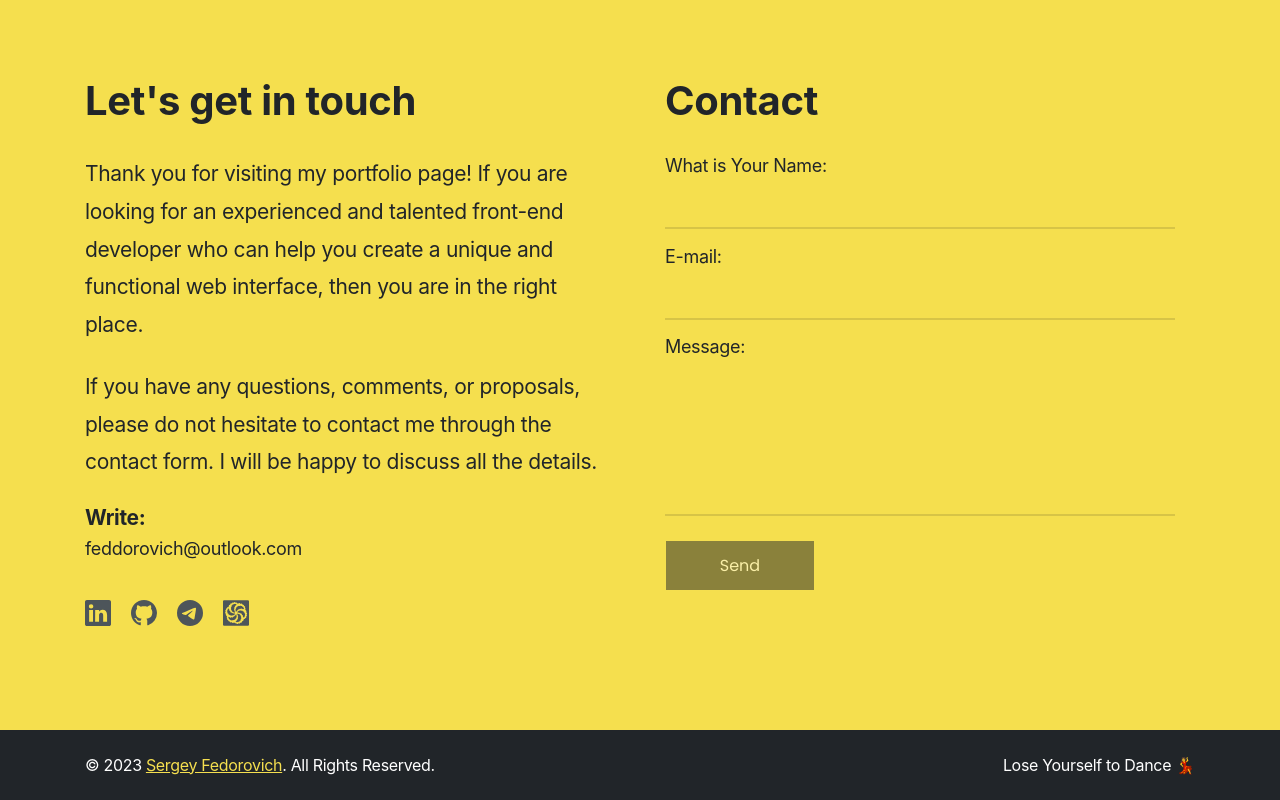
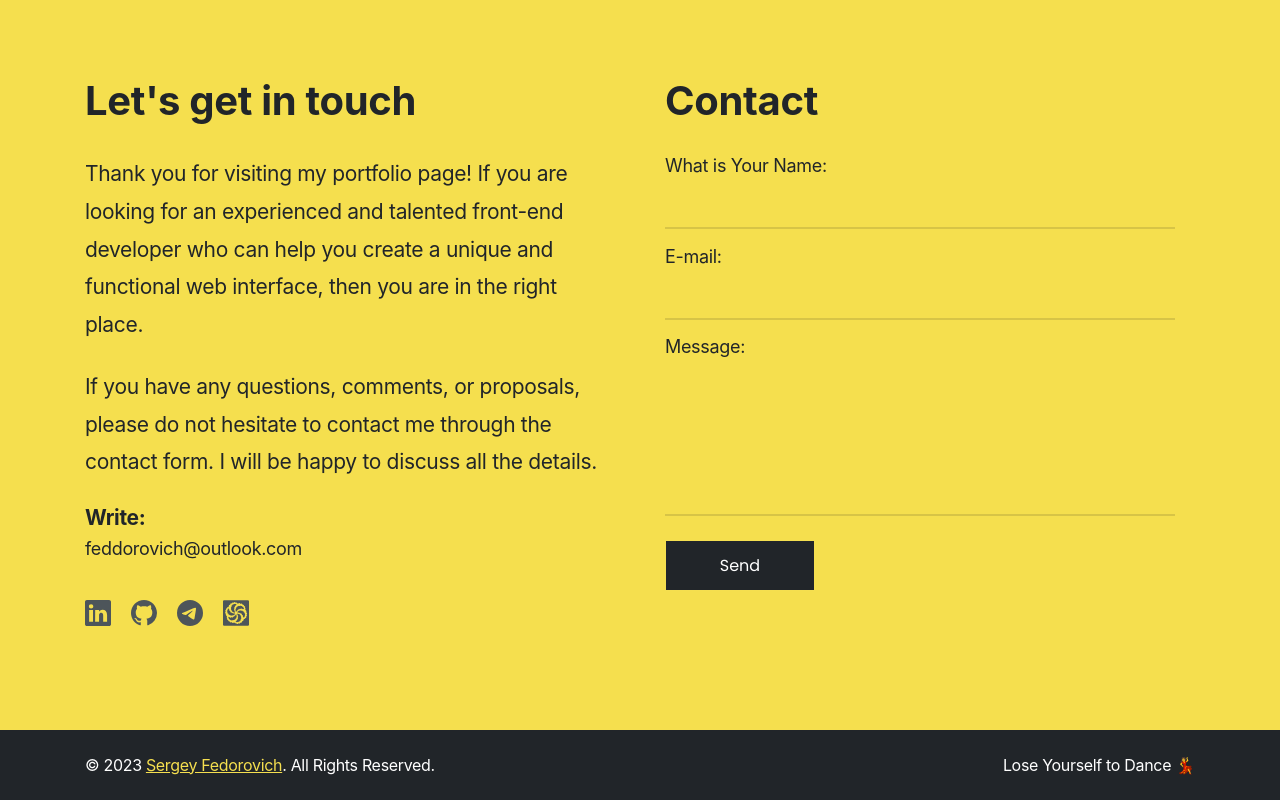
Before and after one commit to feddorovich/portfolio, a React (Create React App) app: page / in a window 1280 px wide. Shown: the part 2551-3351 px from the top of the page. Built offline with nearby package versions, Linux system fonts and the light colour scheme.

Commit message:
change form settings

```diff
--- a/src/components/Contacts/Сontacts.tsx
+++ b/src/components/Contacts/Сontacts.tsx
@@ -9,15 +9,15 @@ import { Alert } from './Alert/Alert'
 export const Contacts: FC = () => {
   const [isLoading, setIsLoading] = useState<boolean>(false)
   const [message, setMessage] = useState<string>('')
-  const [isMessageEmpty, setIsMessageEmpty] = useState<boolean>(true)
+  // const [isMessageEmpty, setIsMessageEmpty] = useState<boolean>(true)
 
   const form = useRef<HTMLFormElement>(null)
 
-  const handleMessageChange = () => {
-    if (form.current) {
-      setIsMessageEmpty(form.current.message.value === '')
-    }
-  }
+  // const handleMessageChange = () => {
+  //   if (form.current) {
+  //     setIsMessageEmpty(form.current.message.value === '')
+  //   }
+  // }
 
   const sendEmail = (e: React.FormEvent<HTMLFormElement>) => {
     e.preventDefault()
@@ -37,7 +37,7 @@ export const Contacts: FC = () => {
         })
         .finally(() => {
           setIsLoading(false)
-          setIsMessageEmpty(true)
+          // setIsMessageEmpty(true)
         })
     }
   }
@@ -85,9 +85,9 @@ export const Contacts: FC = () => {
                 <input type="email" id="email" name="email" required/>
 
                 <label htmlFor="message">Message:</label>
-                <textarea id="message" name="message" rows={5} onChange={handleMessageChange} required></textarea>
+                <textarea id="message" name="message" rows={5} required></textarea>
 
-                <button type="submit" disabled={isMessageEmpty}>
+                <button type="submit">
                   Send
                 </button>
               </form>
```
